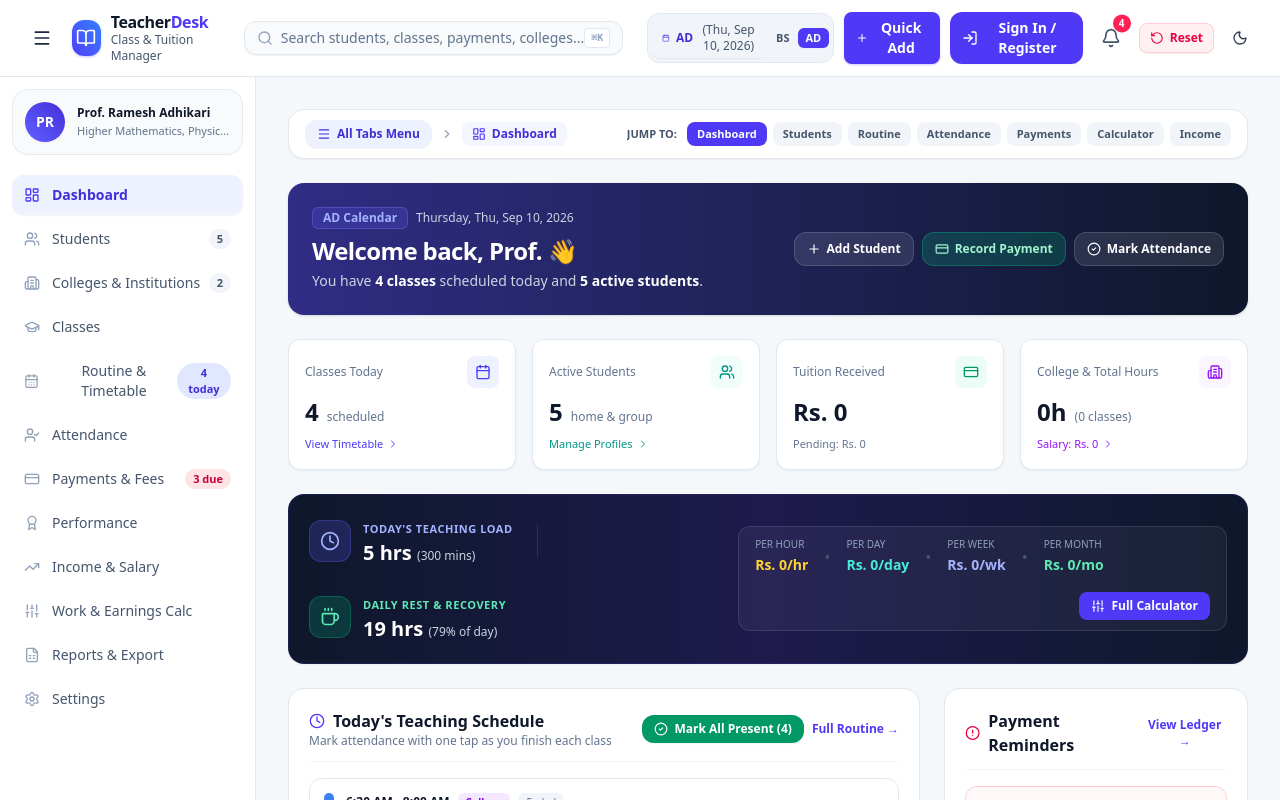
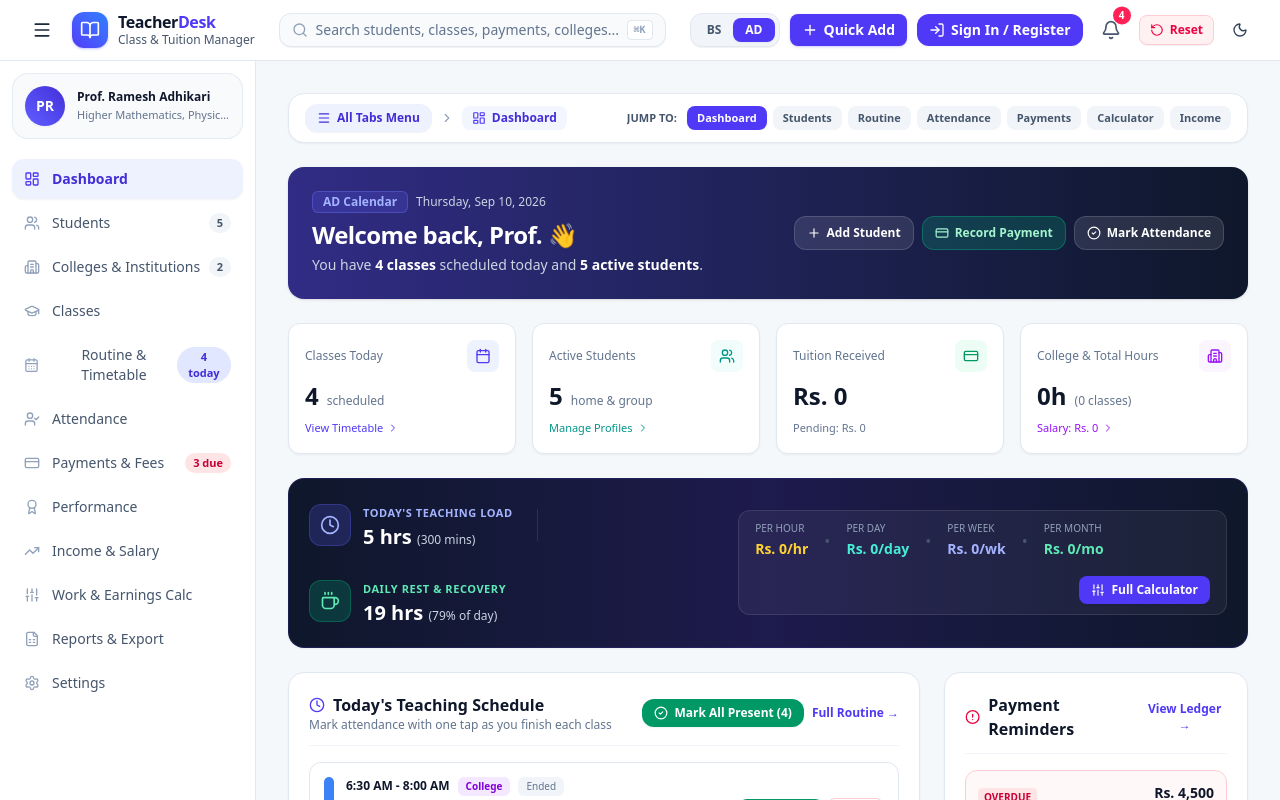
Before and after one commit to aashish197/Webtestpub, a React (Vite) app: page / in a window 1280 px wide. Shown: the top 800 px of the page. Built offline with nearby package versions, Linux system fonts and the light colour scheme; no server answers.

Commit message:
refactor: remove date toggle and update date display
Removed the redundant date system toggle from the navbar to simplify the UI and updated the dashboard date formatting to use full weekday names.

```diff
--- a/src/components/Dashboard.tsx
+++ b/src/components/Dashboard.tsx
@@ -254,7 +254,7 @@ export const Dashboard: React.FC = () => {
               {settings.dateSystem === 'BS' ? 'Bikram Sambat' : 'AD Calendar'}
             </span>
             <span className="text-xs text-slate-300">
-              {todayDayName}, {formatDisplayDate(todayIso, settings.dateSystem, 'long')}
+              {formatDisplayDate(todayIso, settings.dateSystem, 'long')}
             </span>
           </div>
           <h1 className="text-xl sm:text-2xl font-bold mt-1.5 tracking-tight">
--- a/src/components/Navbar.tsx
+++ b/src/components/Navbar.tsx
@@ -1,8 +1,6 @@
 import React from 'react';
 import { useApp } from '../context/AppContext';
-import { formatDisplayDate, getTodayIso } from '../utils/nepaliCalendar';
 import {
-  Calendar,
   Bell,
   Plus,
   Search,
@@ -53,9 +51,6 @@ export const Navbar: React.FC<NavbarProps> = ({ onToggleMobileMenu }) => {
   };
 
   const unreadCount = notifications.length;
-  const todayIso = getTodayIso();
-  const displayDateStr = formatDisplayDate(todayIso, settings.dateSystem, 'long');
-  const otherDateStr = formatDisplayDate(todayIso, settings.dateSystem === 'AD' ? 'BS' : 'AD', 'medium');
 
   return (
     <header className="sticky top-0 z-30 bg-white/95 dark:bg-slate-900/95 backdrop-blur border-b border-slate-200 dark:border-slate-800 transition-colors">
@@ -123,39 +118,32 @@ export const Navbar: React.FC<NavbarProps> = ({ onToggleMobileMenu }) => {
           >
             <Search className="w-5 h-5 text-slate-700 dark:text-slate-300" />
           </button>
-          {/* AD / BS Dual Date Pill Toggle */}
-          <div className="flex items-center bg-slate-100 dark:bg-slate-800/90 p-1 rounded-xl border border-slate-200 dark:border-slate-700">
+          {/* Calendar System Switcher (BS / AD) */}
+          <div
+            id="navbar-date-system-switch"
+            className="flex items-center p-0.5 sm:p-1 rounded-xl bg-slate-100 dark:bg-slate-800/90 border border-slate-200 dark:border-slate-700 shadow-2xs"
+            title="Switch calendar format: Bikram Sambat (BS) or Anno Domini (AD)"
+          >
             <button
-              id="btn-date-system-toggle"
-              onClick={toggleDateSystem}
-              title={`Switch calendar format between AD and BS (Currently: ${settings.dateSystem})`}
-              className="flex items-center gap-1.5 px-2.5 py-1 text-xs font-medium rounded-lg text-slate-700 dark:text-slate-200 hover:bg-white dark:hover:bg-slate-700 shadow-xs transition"
-            >
-              <Calendar className="w-3.5 h-3.5 text-indigo-600 dark:text-indigo-400" />
-              <span className="font-semibold text-indigo-700 dark:text-indigo-300">
-                {settings.dateSystem}
-              </span>
-              <span className="hidden xl:inline text-slate-600 dark:text-slate-300 font-normal">
-                ({displayDateStr})
-              </span>
-            </button>
-
-            <button
-              onClick={toggleDateSystem}
-              className={`px-2 py-0.5 text-[11px] font-bold rounded-md transition ${
+              id="btn-switch-bs"
+              type="button"
+              onClick={() => settings.dateSystem !== 'BS' && toggleDateSystem()}
+              className={`px-2.5 sm:px-3 py-1 text-xs font-bold rounded-lg transition-all active:scale-95 ${
                 settings.dateSystem === 'BS'
                   ? 'bg-indigo-600 text-white shadow-xs'
-                  : 'text-slate-600 dark:text-slate-300 hover:text-slate-900 dark:hover:text-white'
+                  : 'text-slate-600 dark:text-slate-400 hover:text-slate-900 dark:hover:text-white'
               }`}
             >
               BS
             </button>
             <button
-              onClick={toggleDateSystem}
-              className={`px-2 py-0.5 text-[11px] font-bold rounded-md transition ${
+              id="btn-switch-ad"
+              type="button"
+              onClick={() => settings.dateSystem !== 'AD' && toggleDateSystem()}
+              className={`px-2.5 sm:px-3 py-1 text-xs font-bold rounded-lg transition-all active:scale-95 ${
                 settings.dateSystem === 'AD'
                   ? 'bg-indigo-600 text-white shadow-xs'
-                  : 'text-slate-600 dark:text-slate-300 hover:text-slate-900 dark:hover:text-white'
+                  : 'text-slate-600 dark:text-slate-400 hover:text-slate-900 dark:hover:text-white'
               }`}
             >
               AD
--- a/src/utils/nepaliCalendar.ts
+++ b/src/utils/nepaliCalendar.ts
@@ -208,7 +208,7 @@ export function formatDisplayDate(
   }
 
   const options: Intl.DateTimeFormatOptions = style === 'long'
-    ? { weekday: 'short', year: 'numeric', month: 'short', day: 'numeric' }
+    ? { weekday: 'long', year: 'numeric', month: 'short', day: 'numeric' }
     : { year: 'numeric', month: 'short', day: 'numeric' };
 
   return adDate.toLocaleDateString('en-US', options);
```
